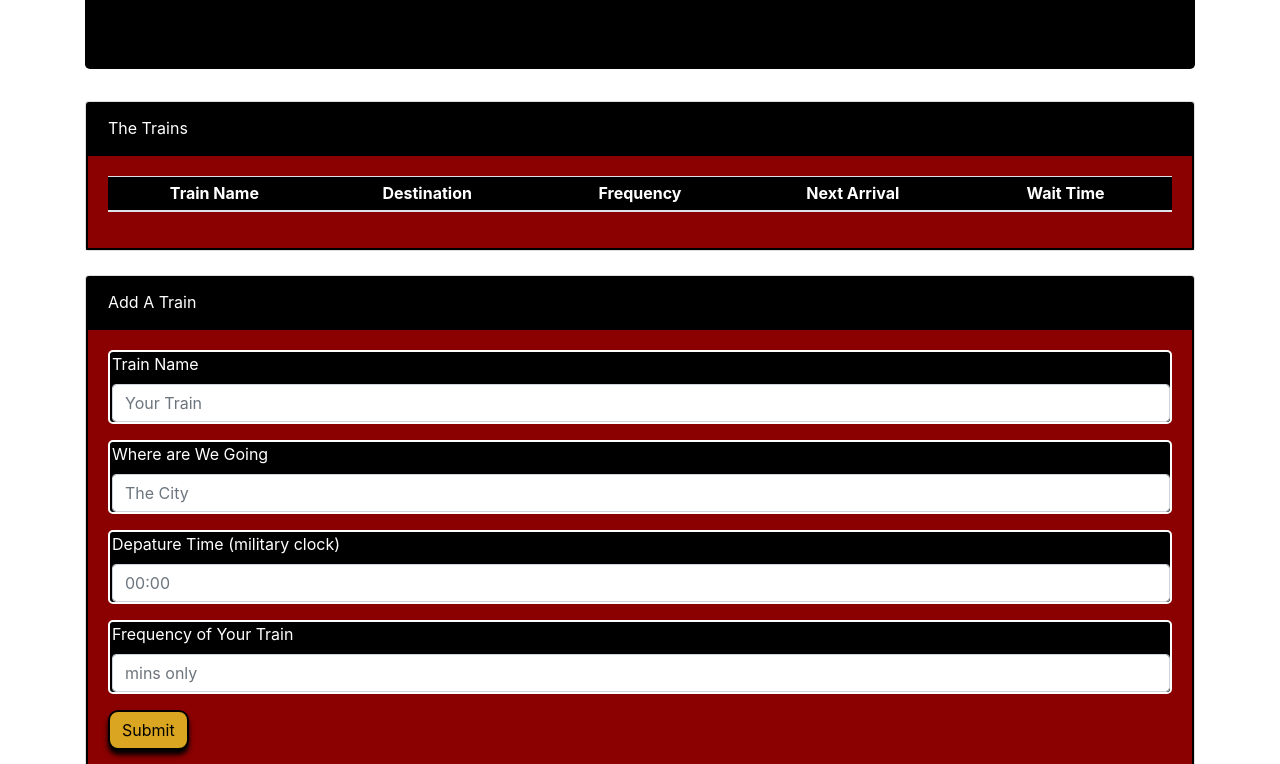
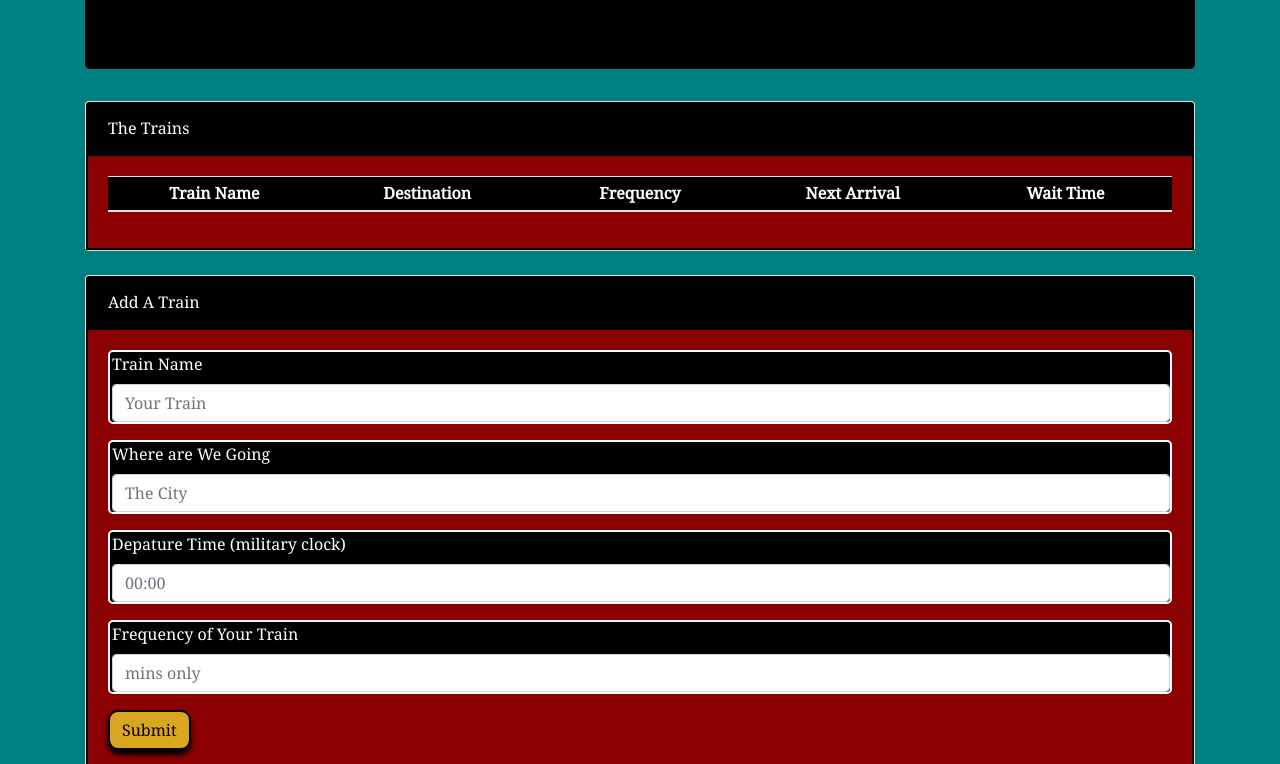
Before and after one commit to cmatchneer/hw-7-train-schedual, a plain HTML site: page index.html in a window 1280 px wide. Shown: the part 157-921 px from the top of the page. Drawn offline with nearby package versions, Linux system fonts and the light colour scheme; no server answers.

Commit message:
fonts added all done

```diff
--- a/assets/css/style.css
+++ b/assets/css/style.css
@@ -5,6 +5,11 @@ td {
     text-align: center;
     background: black;
     color: white;
+}
+
+body {
+    font-family: 'Noto Serif', serif;
+    background-color: teal;
 }
 
 .card-header {
--- a/index.html
+++ b/index.html
@@ -16,6 +16,8 @@
     <script src="https://cdnjs.cloudflare.com/ajax/libs/moment.js/2.22.2/moment.min.js"></script>
     <script src="assets/javascript/train.js"></script>
     <link rel="stylesheet" href="assets/css/style.css">
+    <link href="https://fonts.googleapis.com/css?family=Noto+Serif&display=swap" rel="stylesheet">
+
 </head>
 
 <body>
```
